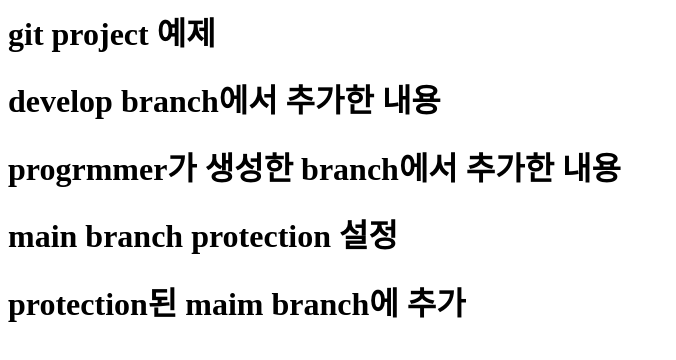
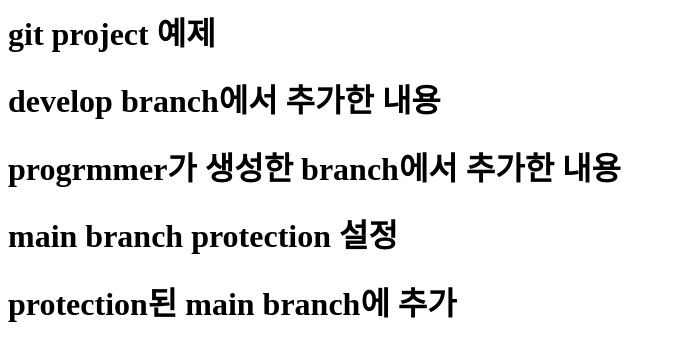
Before and after one commit to LimGyujin/git_Project_OSS4, a plain HTML site: page index.html in a window 1280 px wide. Shown: the whole page, without its empty margins (0-676 px from the left). Drawn offline with Linux system fonts and the light colour scheme.

Commit message:
main에서 commit

```diff
--- a/index.html
+++ b/index.html
@@ -5,6 +5,6 @@
         <h1>develop branch에서 추가한 내용</h1>
         <h1>progrmmer가 생성한 branch에서 추가한 내용</h1>
         <h1>main branch protection 설정</h1>
-        <h1>protection된 maim branch에 추가</h1>
+        <h1>protection된 main branch에 추가</h1>
     </body>
 </html>
```
